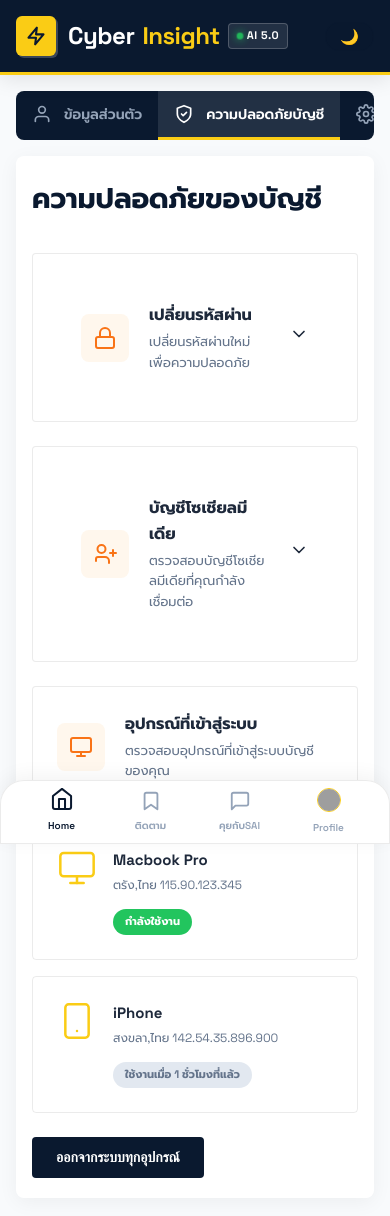
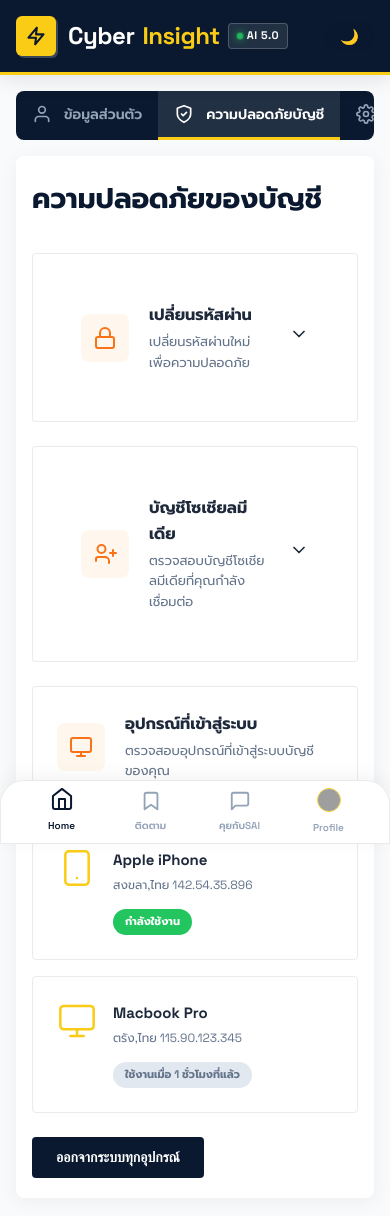
Before and after one commit to khaopansuanyaem-source/ai-news-portal, a Next.js app in the folder web/: page /profile/security in a window 390 px wide. Shown: the top 1216 px of the page. Built offline with nearby package versions, Linux system fonts and the light colour scheme; grey boxes are pictures that could not be loaded.

Commit message:
fix(ui): responsive table wrapping, scrollable navbar, shorten mobile button, default line login instead of google

```diff
--- a/web/app/components/NewsDetailModal.js
+++ b/web/app/components/NewsDetailModal.js
@@ -472,9 +472,9 @@ export default function NewsDetailModal({
                 <table className="score-table">
                   <thead>
                     <tr>
-                      <th style={{ width: '40%' }}>ปัจจัย (Factor)</th>
-                      <th style={{ width: '15%', textAlign: 'center' }}>น้ำหนัก</th>
-                      <th style={{ width: '45%' }}>การประเมิน (Score)</th>
+                      <th style={{ width: '40%', whiteSpace: 'nowrap' }}>ปัจจัย (Factor)</th>
+                      <th style={{ width: '15%', textAlign: 'center', whiteSpace: 'nowrap' }}>น้ำหนัก</th>
+                      <th style={{ width: '45%', whiteSpace: 'nowrap' }}>การประเมิน (Score)</th>
                     </tr>
                   </thead>
                   <tbody>
--- a/web/app/profile/page.js
+++ b/web/app/profile/page.js
@@ -271,14 +271,14 @@ export default function PersonalInfoPage() {
                 <img src="https://upload.wikimedia.org/wikipedia/commons/4/41/LINE_logo.svg" alt="LINE" />
               </div>
               <div className="account-name">LINE</div>
-              <div className="account-status disconnected">ยังไม่เชื่อมต่อ</div>
+              <div className="account-status connected">เชื่อมต่อแล้ว</div>
             </div>
             <div className="account-item">
               <div className="account-logo google-logo">
                 <img src="https://upload.wikimedia.org/wikipedia/commons/c/c1/Google_%22G%22_logo.svg" alt="Google" />
               </div>
               <div className="account-name">Google</div>
-              <div className="account-status connected">เชื่อมต่อแล้ว</div>
+              <div className="account-status disconnected">ยังไม่เชื่อมต่อ</div>
             </div>
             <div className="account-item">
               <div className="account-logo apple-logo">
--- a/web/app/profile/security/page.js
+++ b/web/app/profile/security/page.js
@@ -6,8 +6,8 @@ export default function SecurityPage() {
   const [openSection, setOpenSection] = useState(null);
 
   const [socials, setSocials] = useState({
-    line: false,
-    google: true,
+    line: true,
+    google: false,
     apple: false
   });
 
@@ -162,6 +162,20 @@ export default function SecurityPage() {
           <div className="device-card">
             <div className="device-icon">
               <svg width="40" height="40" viewBox="0 0 24 24" fill="none" stroke="var(--color-accent)" strokeWidth="1.5" strokeLinecap="round" strokeLinejoin="round">
+                <rect x="5" y="2" width="14" height="20" rx="2" ry="2"></rect>
+                <line x1="12" y1="18" x2="12.01" y2="18"></line>
+              </svg>
+            </div>
+            <div className="device-info">
+              <h4>Apple iPhone</h4>
+              <p>สงขลา,ไทย 142.54.35.896</p>
+              <span className="device-badge active">กำลังใช้งาน</span>
+            </div>
+          </div>
+
+          <div className="device-card">
+            <div className="device-icon">
+              <svg width="40" height="40" viewBox="0 0 24 24" fill="none" stroke="var(--color-accent)" strokeWidth="1.5" strokeLinecap="round" strokeLinejoin="round">
                 <rect x="2" y="3" width="20" height="14" rx="2" ry="2"></rect>
                 <line x1="8" y1="21" x2="16" y2="21"></line>
                 <line x1="12" y1="17" x2="12" y2="21"></line>
@@ -170,20 +184,6 @@ export default function SecurityPage() {
             <div className="device-info">
               <h4>Macbook Pro</h4>
               <p>ตรัง,ไทย 115.90.123.345</p>
-              <span className="device-badge active">กำลังใช้งาน</span>
-            </div>
-          </div>
-
-          <div className="device-card">
-            <div className="device-icon">
-              <svg width="40" height="40" viewBox="0 0 24 24" fill="none" stroke="var(--color-accent)" strokeWidth="1.5" strokeLinecap="round" strokeLinejoin="round">
-                <rect x="5" y="2" width="14" height="20" rx="2" ry="2"></rect>
-                <line x1="12" y1="18" x2="12.01" y2="18"></line>
-              </svg>
-            </div>
-            <div className="device-info">
-              <h4>iPhone</h4>
-              <p>สงขลา,ไทย 142.54.35.896.900</p>
               <span className="device-badge inactive">ใช้งานเมื่อ 1 ชั่วโมงที่แล้ว</span>
             </div>
           </div>
```
Also changed, not shown: web/app/page.js (+4 -3 lines).
